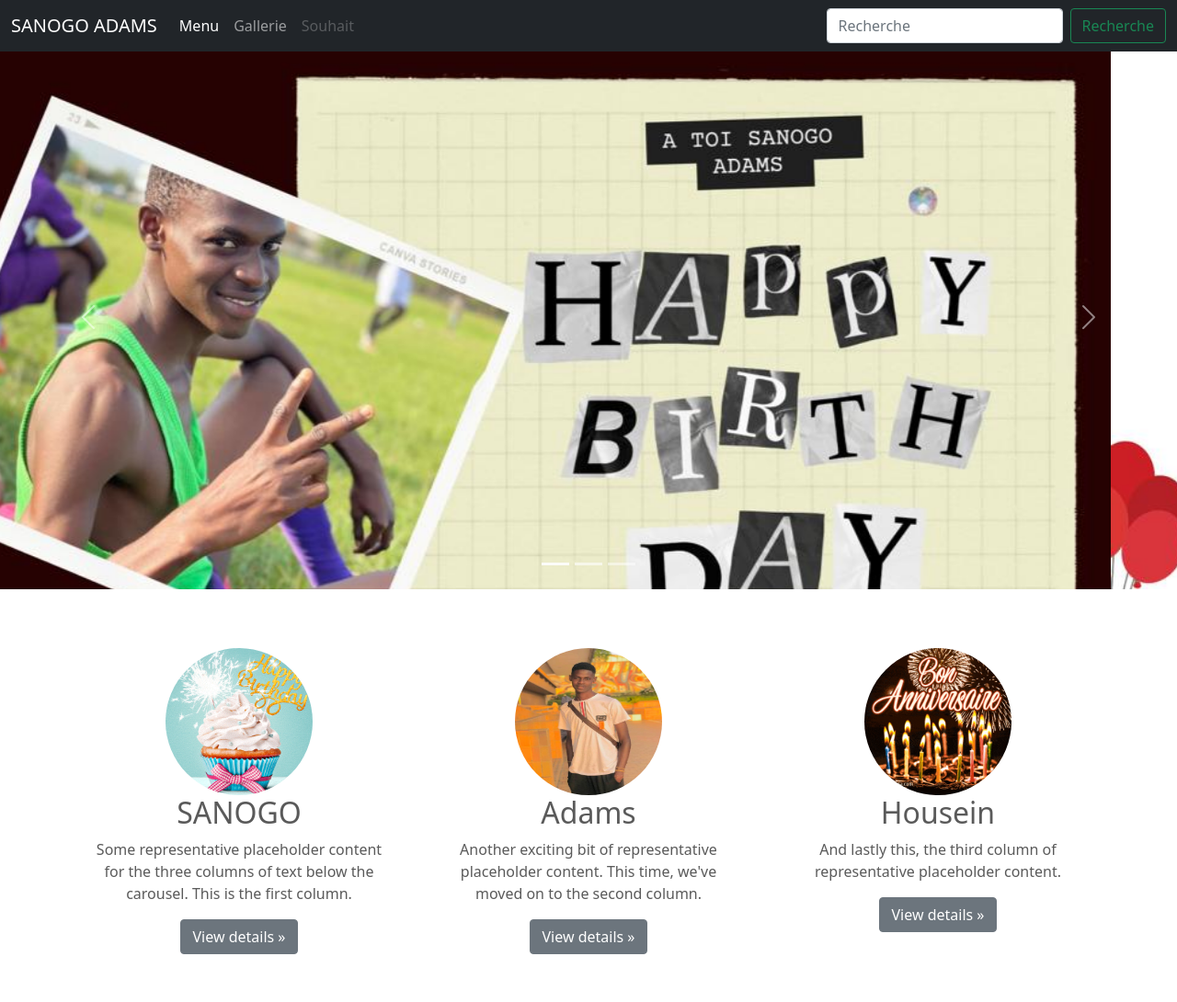
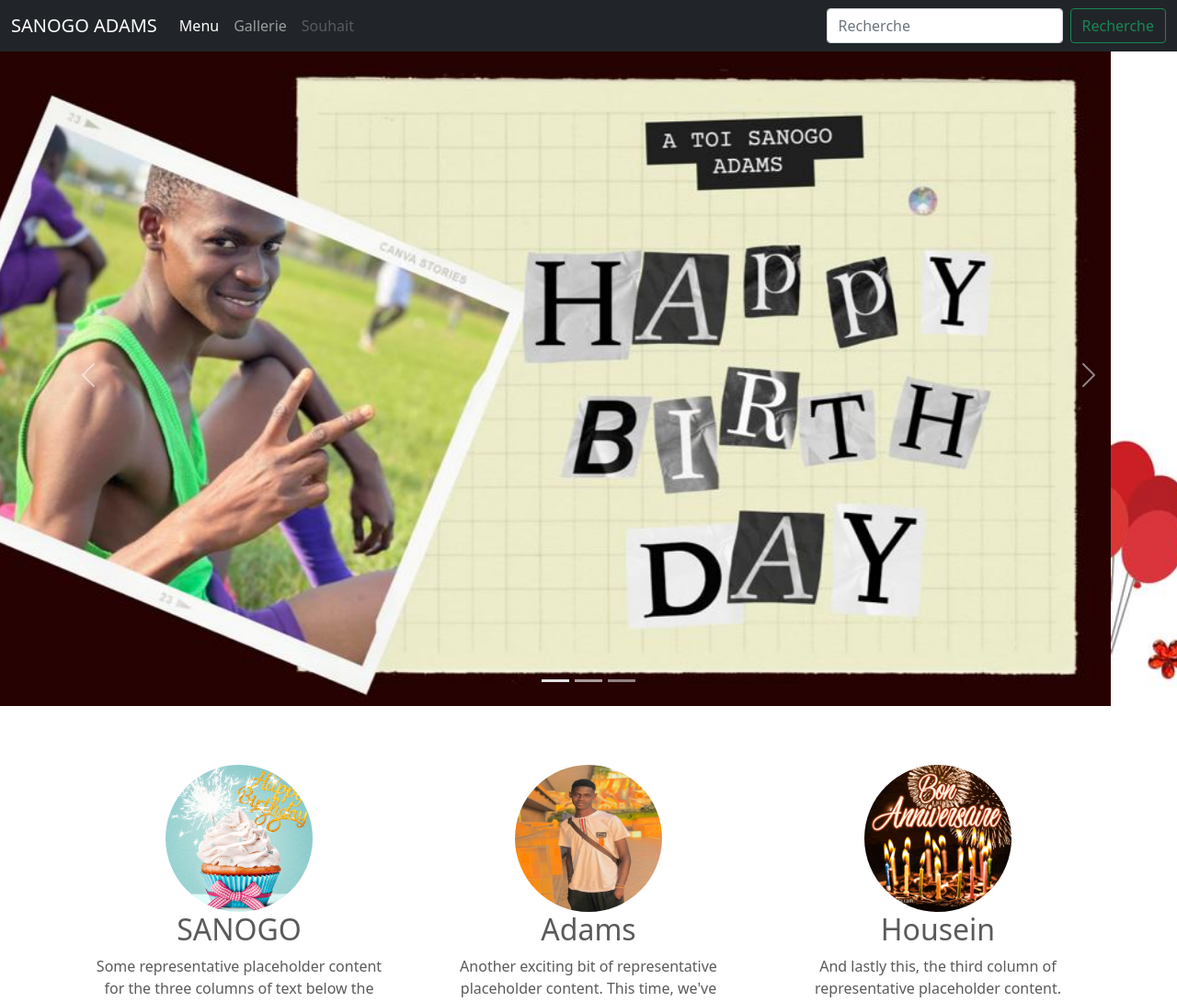
Before and after one commit to Joel-kouame/HBDAdams, a plain HTML site: page index.html in a window 1280 px wide. Shown: the top 1090 px of the page at 92% size. Drawn offline with nearby package versions, Linux system fonts and the light colour scheme.

Commit message:
Update and rename css/carousel.css to CSS/carousel.css

```diff
--- a/css/carousel.css
+++ b/CSS/carousel.css
@@ -23,9 +23,10 @@ body {
 }
 
 /* Declare heights because of positioning of img element */
-.carousel-item {
+
+/* .carousel-item {
   height: 37.09rem;
-}
+} */
 
 
 /* MARKETING CONTENT
```
